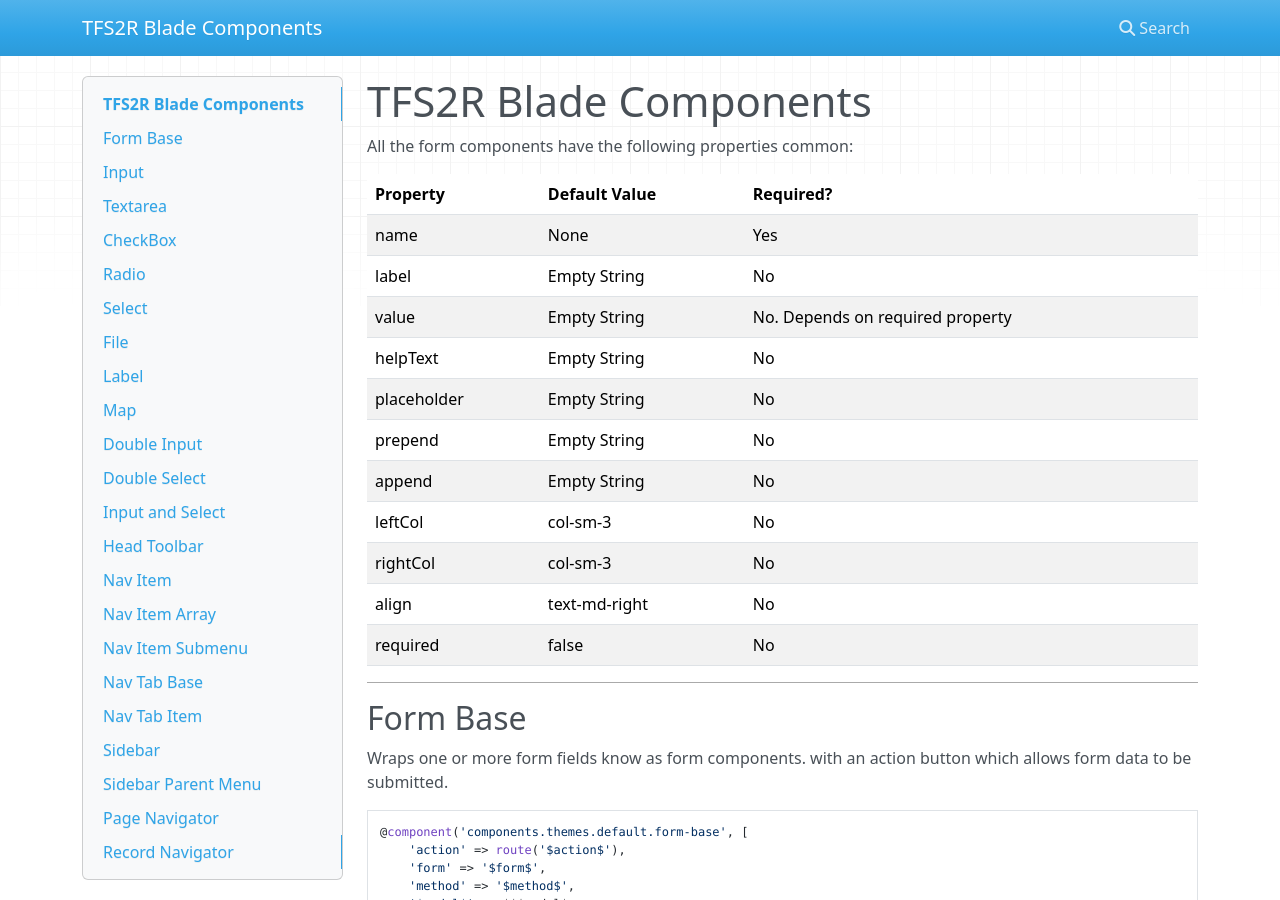
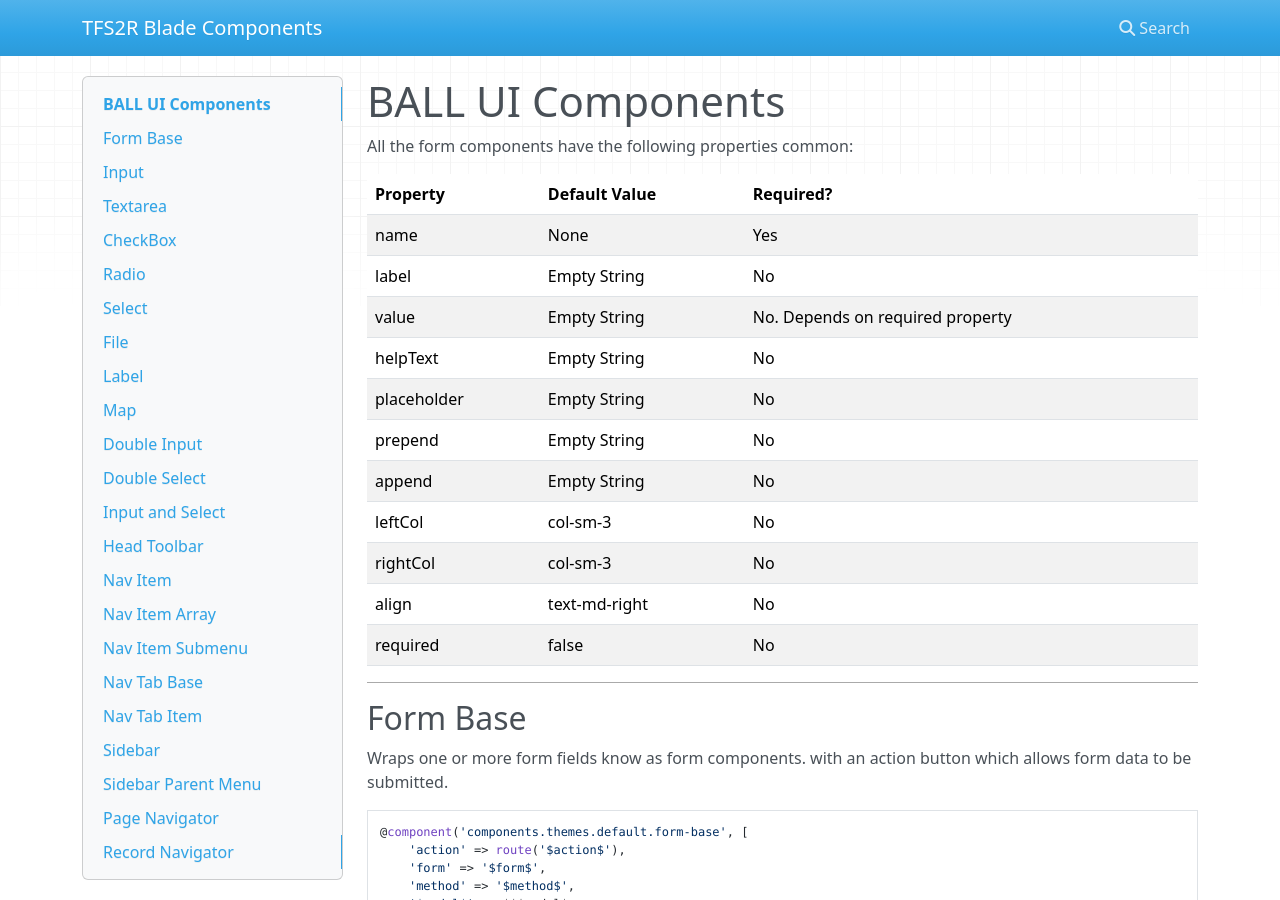
Before and after one commit to JunaidQadirB/ball-ui, an MkDocs documentation site: the page built from docs/index.md, in a window 1280 px wide and 900 px high. Built offline with MkDocs 1.6.1, drawn with Linux system fonts in a browser that asks for light colours; nearby versions of some CDN libraries.

Commit message:
Update index.md

```diff
--- a/docs/index.md
+++ b/docs/index.md
@@ -1,4 +1,4 @@
-TFS2R Blade Components
+BALL UI Components
 ===
 
 All the form components have the following properties common:
```
